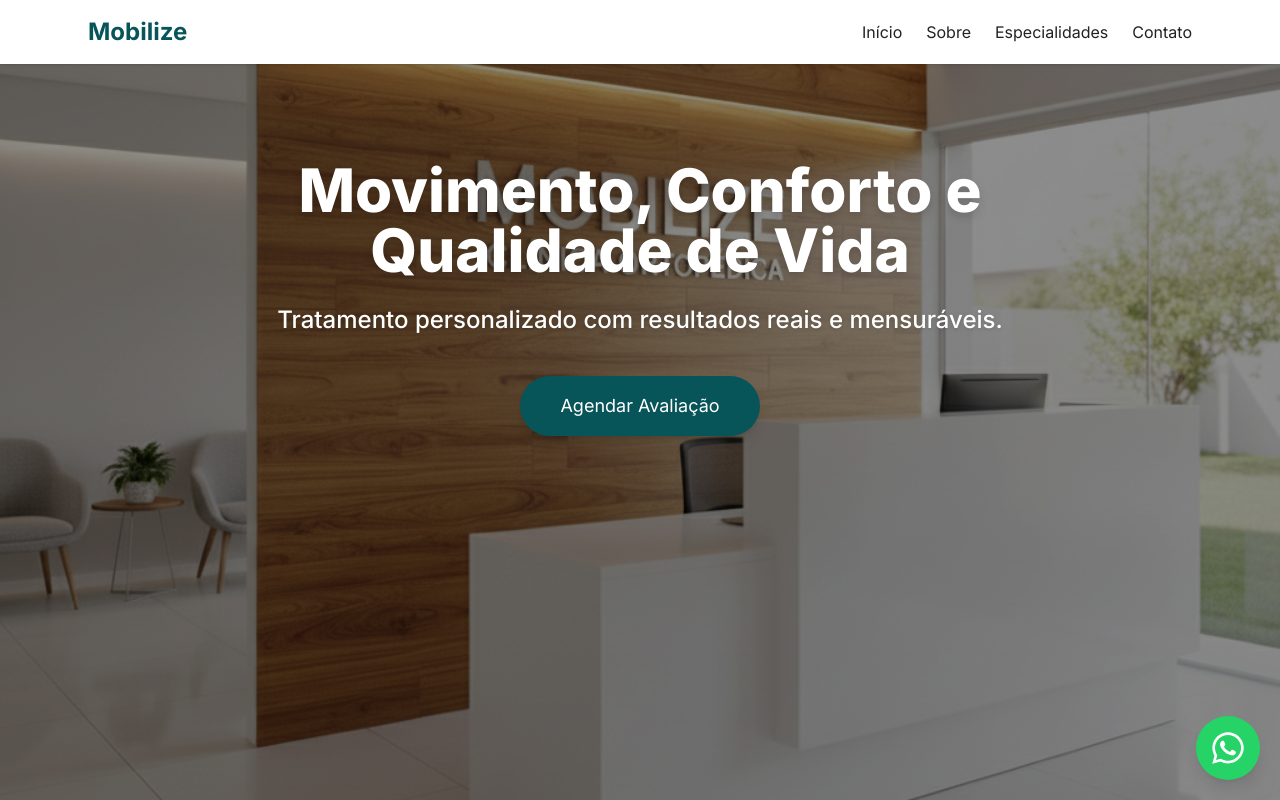
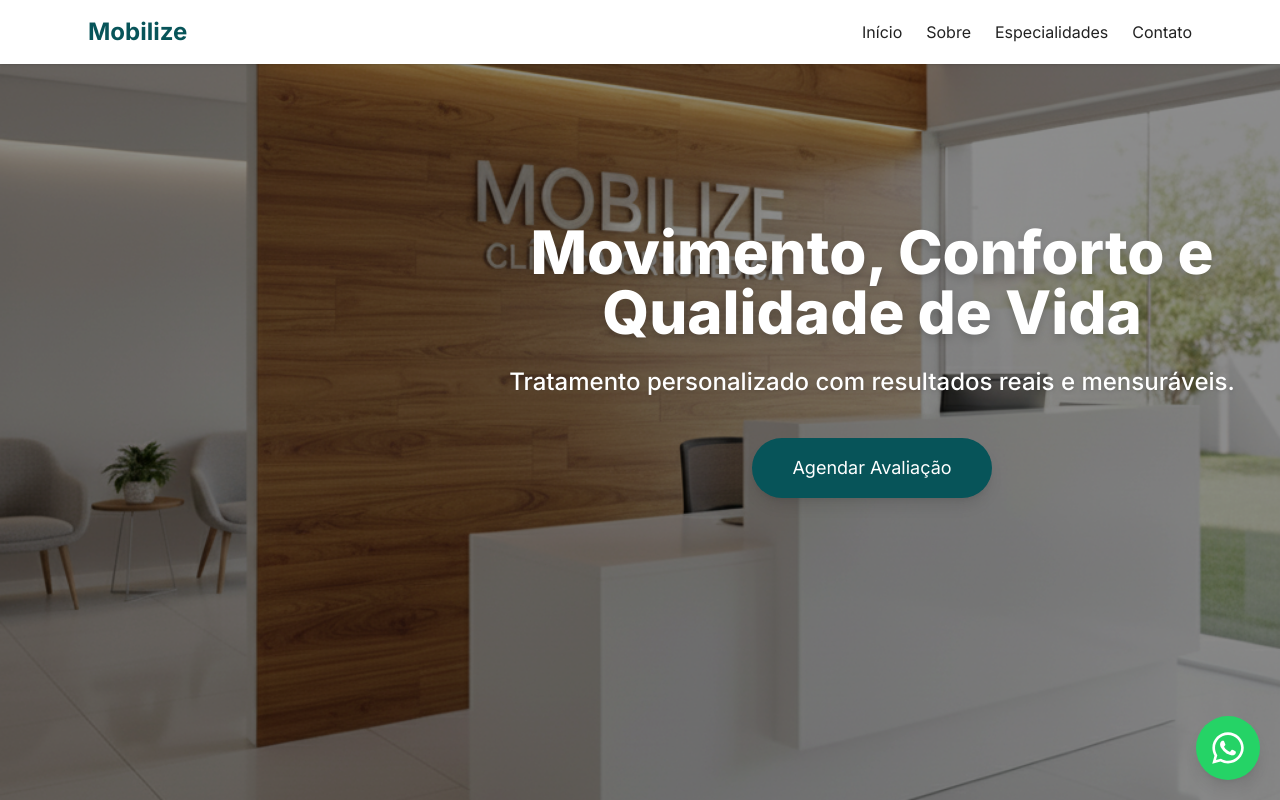
Before and after one commit to PedroHTLemos/mobilize-clinica, a Next.js app: page / in a window 1280 px wide. Shown: the top 800 px of the page. Built offline with nearby package versions, Linux system fonts and the light colour scheme.

Commit message:
Update 1.4

```diff
--- a/app/components/Hero.tsx
+++ b/app/components/Hero.tsx
@@ -2,18 +2,15 @@ export default function Hero() {
   return (
     <section
       id="inicio"
-      className="relative w-full h-screen flex items-start justify-center text-center px-6"
+      className="relative w-full h-screen flex items-center justify-end text-center px-6 pb-20"
       style={{
         backgroundImage: "url('/images/clinica-mobilize.png')",
         backgroundSize: "cover",
         backgroundPosition: "center",
       }}
     >
-      {/* Overlay */}
       <div className="absolute inset-0 bg-black/45"></div>
-
-      {/* Conteúdo */}
-      <div className="relative flex flex-col items-center justify-start max-w-3xl text-white pt-32 md:pt-40">
+      <div className="relative flex flex-col items-center justify-end max-w-3xl text-white">
         <h1 className="text-4xl md:text-6xl font-extrabold drop-shadow-lg">
           Movimento, Conforto e Qualidade de Vida
         </h1>
```
